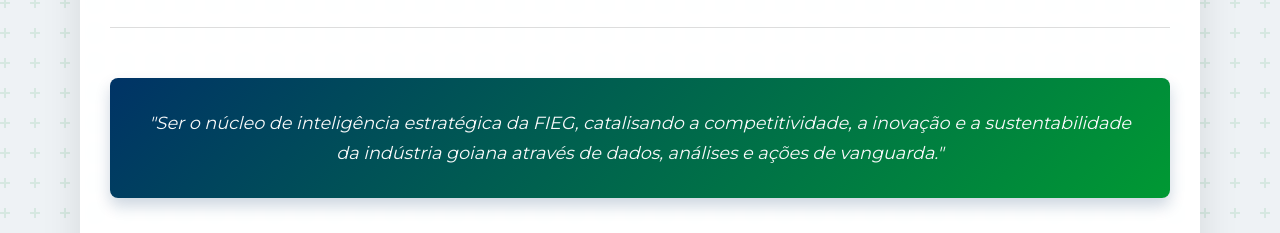
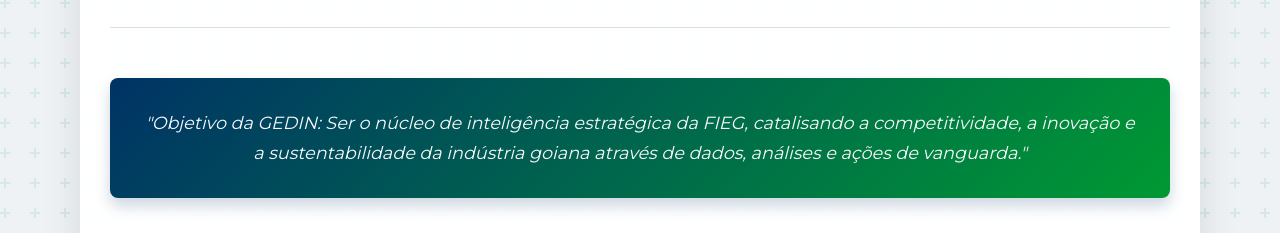
Before and after one commit to FIEG-GO/planejamento, a plain HTML site: page index.html in a window 1280 px wide. Shown: the part 272-505 px from the top of the page. Drawn offline with nearby package versions, Linux system fonts and the light colour scheme.

Commit message:
Update index.html

```diff
--- a/index.html
+++ b/index.html
@@ -135,7 +135,7 @@
             </header>
 
             <div class="vision-statement">
-                <p>"Ser o núcleo de inteligência estratégica da FIEG, catalisando a competitividade, a inovação e a sustentabilidade da indústria goiana através de dados, análises e ações de vanguarda."</p>
+                <p>"Objetivo da GEDIN: Ser o núcleo de inteligência estratégica da FIEG, catalisando a competitividade, a inovação e a sustentabilidade da indústria goiana através de dados, análises e ações de vanguarda."</p>
             </div>
 
             <section class="eixo-estrategico">
```
